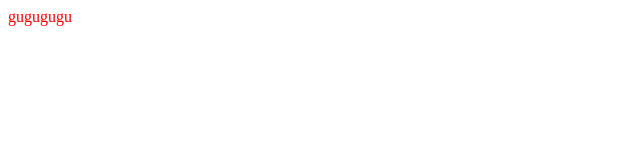
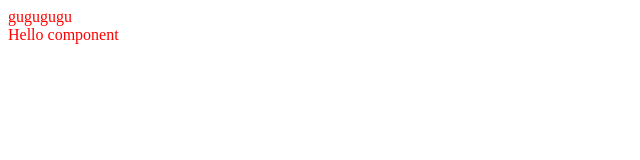
Before and after one commit to mash-up-kr/gugugugu-web, a Next.js app: page / in a window 1280 px wide. Shown: the top 160 px of the page, without its empty margins (0-640 px from the left). Built offline with nearby package versions, Linux system fonts and the light colour scheme.

Commit message:
chore: move view file to src directory

```diff
--- a/pages/index.tsx
+++ /dev/null
@@ -1,13 +0,0 @@
-import { GetStaticProps } from 'next';
-
-import styles from './hello.module.scss';
-
-const Home = () => {
-  return <div className={styles.hello}>gugugugu</div>;
-};
-
-export const getStaticProps: GetStaticProps = async () => {
-  return { props: {} };
-};
-
-export default Home;
--- /dev/null
+++ b/src/components/Hello.tsx
@@ -0,0 +1,5 @@
+const Hello = () => {
+  return <div>Hello component</div>;
+};
+
+export default Hello;
--- /dev/null
+++ b/src/pages/index.tsx
@@ -0,0 +1,19 @@
+import { GetStaticProps } from "next";
+
+import styles from "~/pages/hello.module.scss";
+import Hello from "~/components/Hello";
+
+const Home = () => {
+  return (
+    <div className={styles.hello}>
+      gugugugu
+      <Hello />
+    </div>
+  );
+};
+
+export const getStaticProps: GetStaticProps = async () => {
+  return { props: {} };
+};
+
+export default Home;
```
Also changed, not shown: src/pages/hello.module.scss (renamed from pages/hello.module.scss).
